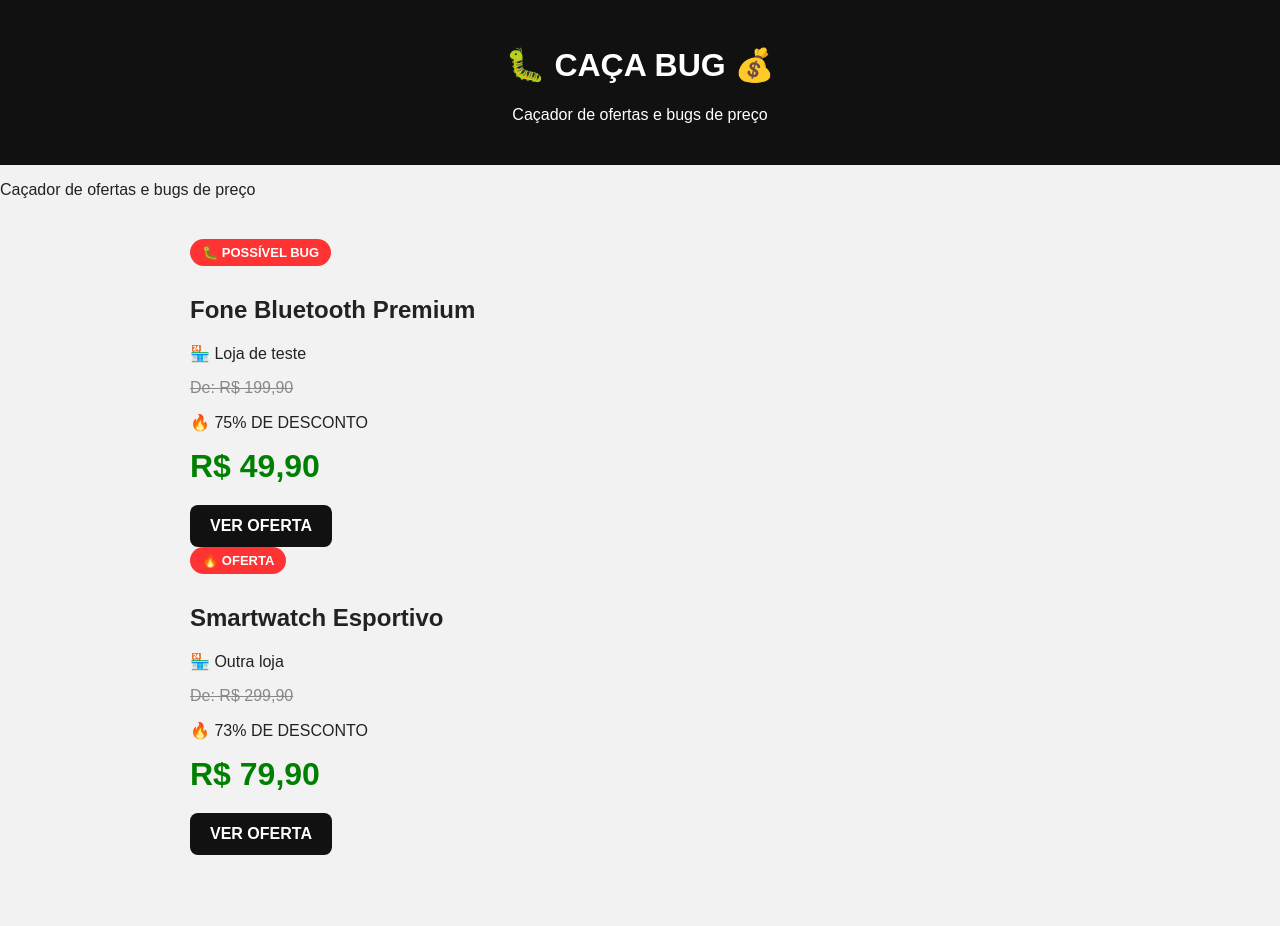
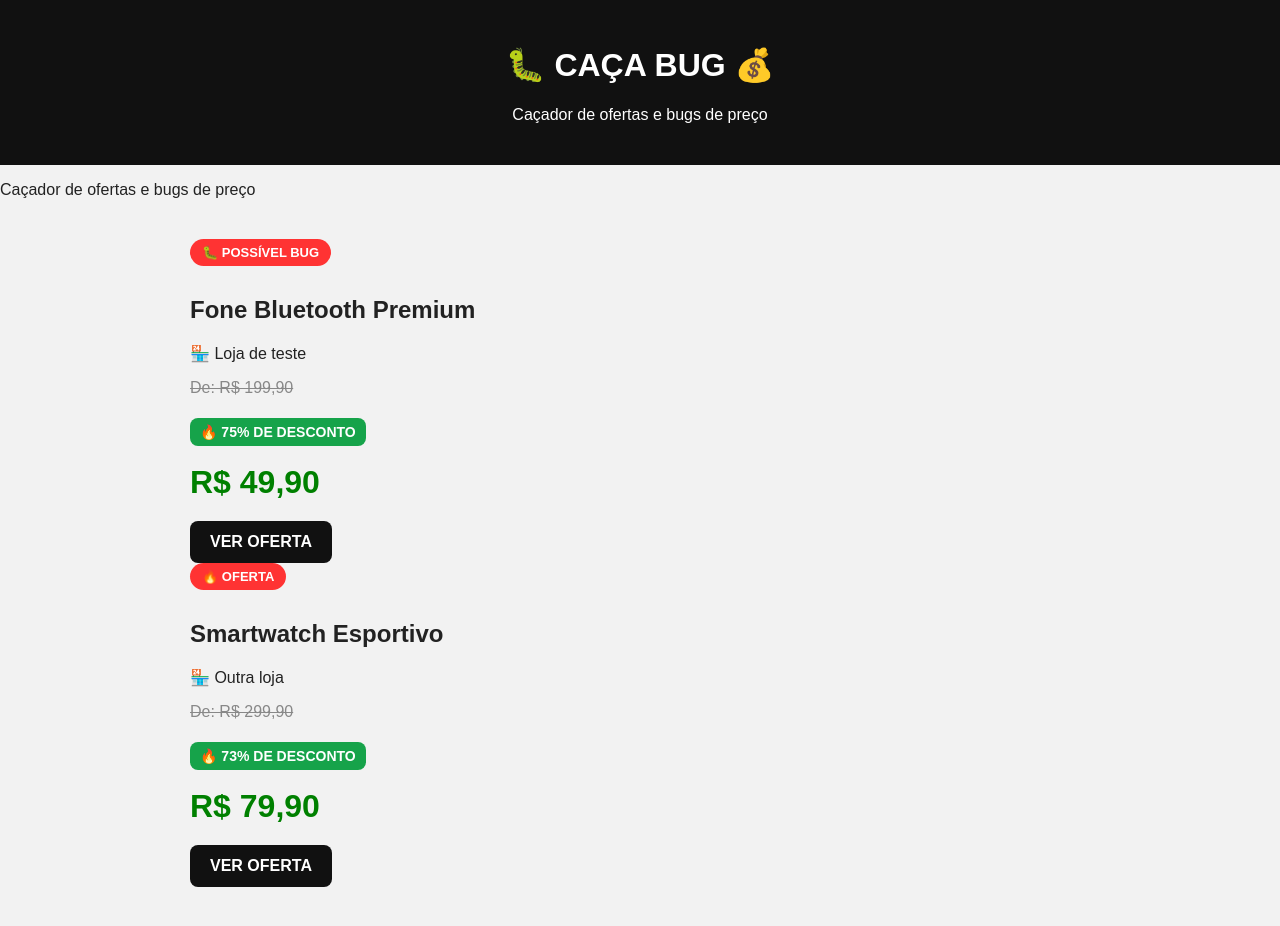
Before and after one commit to juninhogplay-sketch/caca-bug, a plain HTML site: page index.html in a window 1280 px wide. Before the commit the page ends 895 px from the top, so only its background shows below. Drawn offline with Linux system fonts and the light colour scheme.

Commit message:
Update index.html

```diff
--- a/index.html
+++ b/index.html
@@ -95,6 +95,16 @@ header {
   font-weight: bold;
   color: green;
 }
+    .desconto {
+  display: inline-block;
+  background: #16a34a;
+  color: white;
+  padding: 6px 10px;
+  border-radius: 8px;
+  font-weight: bold;
+  font-size: 14px;
+  margin: 5px 0 10px;
+}
   </style>
 
 <p>Caçador de ofertas e bugs de preço</p>
@@ -149,6 +159,7 @@ fetch("./ofertas.json")
     document.getElementById("ofertas").innerHTML =
       "ERRO AO CARREGAR OFERTAS";
   });
+
 </script>
 
 </body>
```
